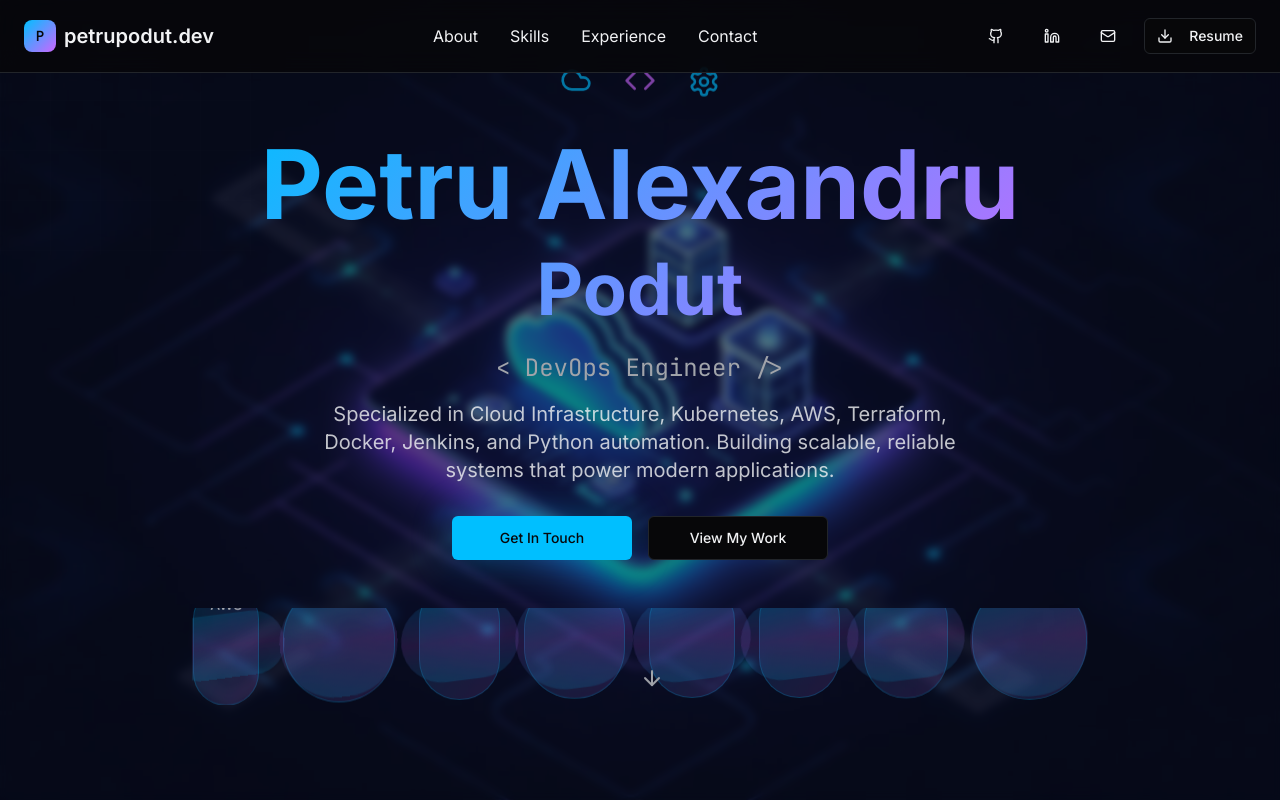
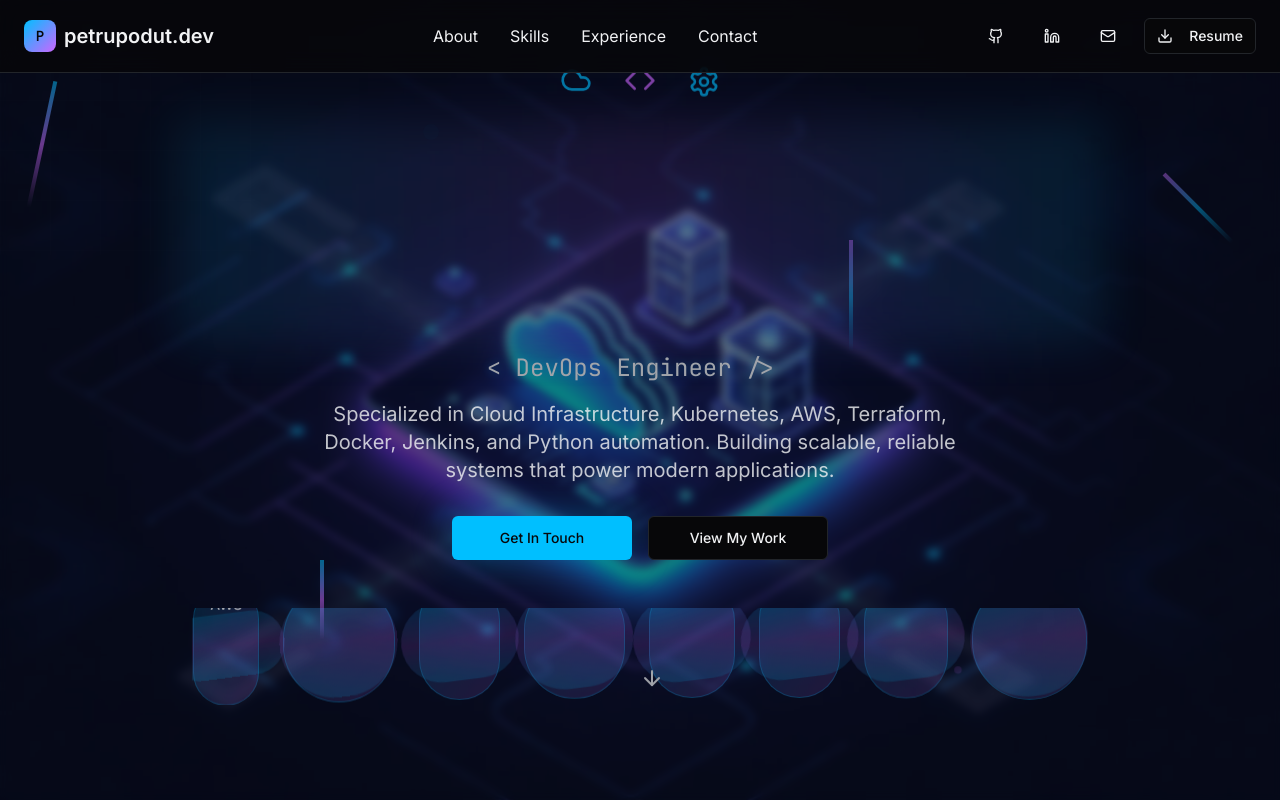
Before and after one commit to podut/devops-journey-unlocked, a React (Vite) app: page / in a window 1280 px wide. Shown: the top 800 px of the page. Built offline with nearby package versions, Linux system fonts and the light colour scheme.

Commit message:
Add special effects to hero section

```diff
--- a/src/components/Header.tsx
+++ b/src/components/Header.tsx
@@ -6,7 +6,10 @@ const Header = () => {
     <header className="fixed top-0 left-0 right-0 z-50 bg-background/80 backdrop-blur-md border-b border-border">
       <div className="container mx-auto px-6 py-4">
         <div className="flex items-center justify-between">
-          <div className="flex items-center space-x-2">
+          <div
+            className="flex items-center space-x-2 cursor-pointer hover:scale-105 transition-transform duration-300"
+            onClick={() => window.scrollTo({ top: 0, behavior: 'smooth' })}
+          >
             <div className="w-8 h-8 bg-gradient-primary rounded-lg flex items-center justify-center">
               <span className="text-sm font-bold font-mono text-primary-foreground">P</span>
             </div>
--- a/src/components/Hero.tsx
+++ b/src/components/Hero.tsx
@@ -18,6 +18,20 @@ const Hero = () => {
         <div className="h-full w-full bg-grid-pattern animate-pulse"></div>
       </div>
 
+      {/* Lightning Effects */}
+      <div className="absolute inset-0 pointer-events-none overflow-hidden">
+        {/* Lightning bolts */}
+        <div className="absolute top-20 left-10 w-1 h-32 bg-gradient-to-b from-primary via-accent to-transparent opacity-60 animate-pulse transform rotate-12 shadow-lg shadow-primary/50"></div>
+        <div className="absolute top-40 right-20 w-1 h-24 bg-gradient-to-b from-accent via-primary to-transparent opacity-40 animate-pulse transform -rotate-45 shadow-lg shadow-accent/50" style={{ animationDelay: '1s' }}></div>
+        <div className="absolute bottom-40 left-1/4 w-1 h-20 bg-gradient-to-b from-primary via-accent to-transparent opacity-50 animate-pulse transform rotate-75 shadow-lg shadow-primary/50" style={{ animationDelay: '2s' }}></div>
+        <div className="absolute top-60 right-1/3 w-1 h-28 bg-gradient-to-b from-accent via-primary to-transparent opacity-30 animate-pulse transform -rotate-30 shadow-lg shadow-accent/50" style={{ animationDelay: '0.5s' }}></div>
+
+        {/* Electric sparks */}
+        <div className="absolute top-32 left-1/3 w-2 h-2 bg-primary rounded-full animate-ping shadow-lg shadow-primary/80" style={{ animationDelay: '0.3s' }}></div>
+        <div className="absolute bottom-32 right-1/4 w-1 h-1 bg-accent rounded-full animate-ping shadow-lg shadow-accent/80" style={{ animationDelay: '1.5s' }}></div>
+        <div className="absolute top-48 left-2/3 w-2 h-2 bg-primary rounded-full animate-ping shadow-lg shadow-primary/80" style={{ animationDelay: '2.2s' }}></div>
+      </div>
+
       {/* Content */}
       <div className="relative z-10 container mx-auto px-6 text-center">
         <div className="max-w-4xl mx-auto">
@@ -34,14 +48,29 @@ const Hero = () => {
             </div>
           </div>
 
-          <h1 className="text-6xl md:text-8xl font-bold mb-6 bg-gradient-primary bg-clip-text text-transparent leading-tight">
-            Petru Alexandru
+          <h1 className="relative text-6xl md:text-8xl font-bold mb-6 leading-tight">
+            {/* Glowing text effect */}
+            <span className="relative inline-block bg-gradient-primary bg-clip-text text-transparent animate-pulse">
+              <span className="absolute inset-0 bg-gradient-primary bg-clip-text text-transparent blur-sm opacity-50 animate-pulse"></span>
+              <span className="relative z-10">Petru Alexandru</span>
+            </span>
             <br />
-            <span className="text-5xl md:text-7xl">Podut</span>
+            <span className="relative inline-block text-5xl md:text-7xl bg-gradient-to-r from-accent via-primary to-accent bg-clip-text text-transparent">
+              <span className="absolute inset-0 bg-gradient-to-r from-accent via-primary to-accent bg-clip-text text-transparent blur-sm opacity-40 animate-pulse" style={{ animationDelay: '0.5s' }}></span>
+              <span className="relative z-10">Podut</span>
+            </span>
+
+            {/* Electric aura */}
+            <div className="absolute -inset-4 bg-gradient-to-r from-primary/20 via-accent/20 to-primary/20 rounded-lg blur-xl opacity-60 animate-pulse pointer-events-none"></div>
           </h1>
 
-          <p className="text-xl md:text-2xl text-muted-foreground mb-4 font-mono">
-            &lt; DevOps Engineer /&gt;
+          <p className="relative text-xl md:text-2xl text-muted-foreground mb-4 font-mono">
+            <span className="relative inline-block">
+              <span className="absolute inset-0 text-primary/50 blur-sm animate-pulse">&lt; DevOps Engineer /&gt;</span>
+              <span className="relative z-10">&lt; DevOps Engineer /&gt;</span>
+            </span>
+            {/* Typing cursor effect */}
+            <span className="ml-1 text-primary animate-ping">|</span>
           </p>
 
           <p className="text-lg md:text-xl text-foreground/80 mb-8 max-w-2xl mx-auto leading-relaxed">
```
